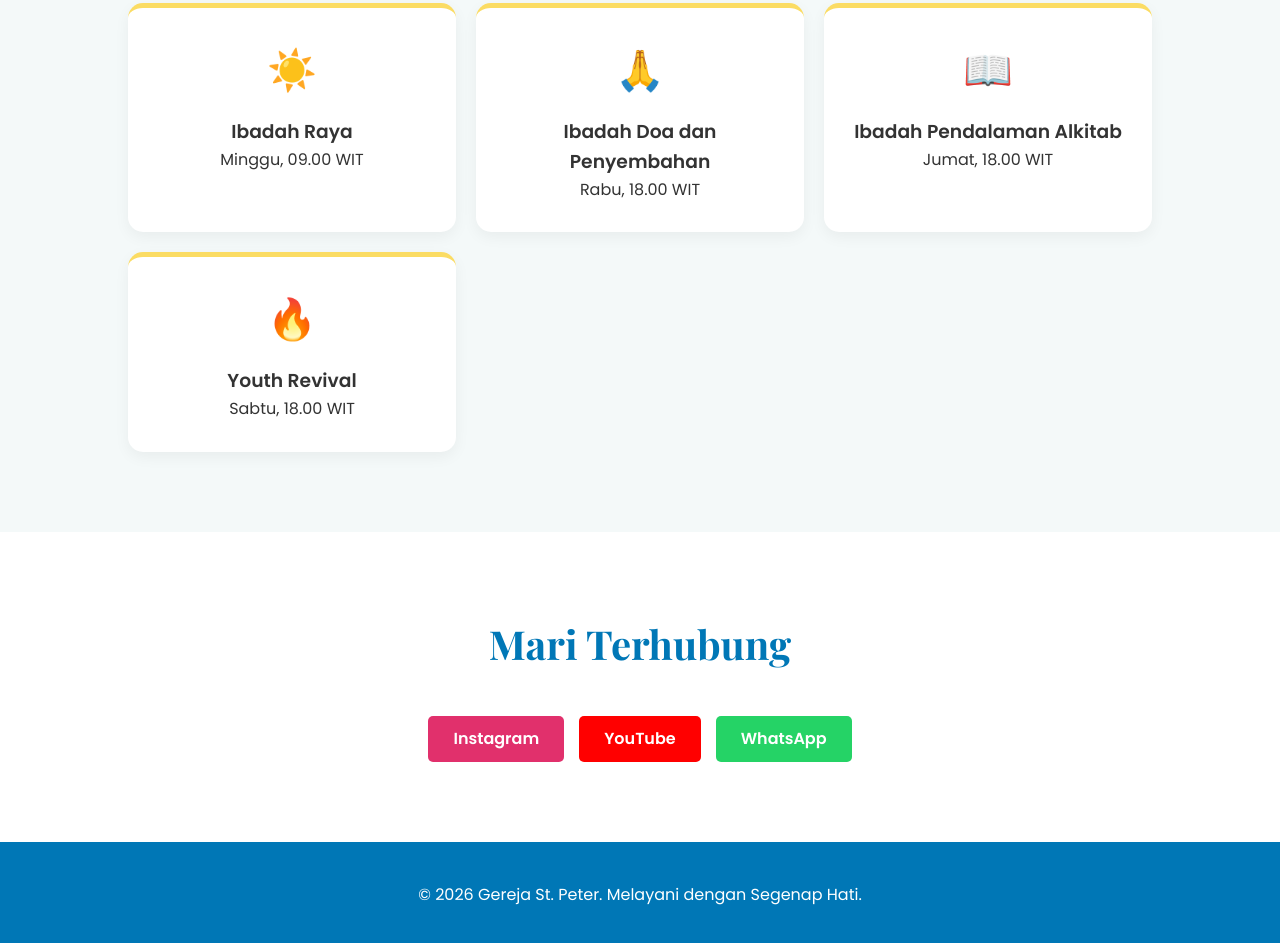
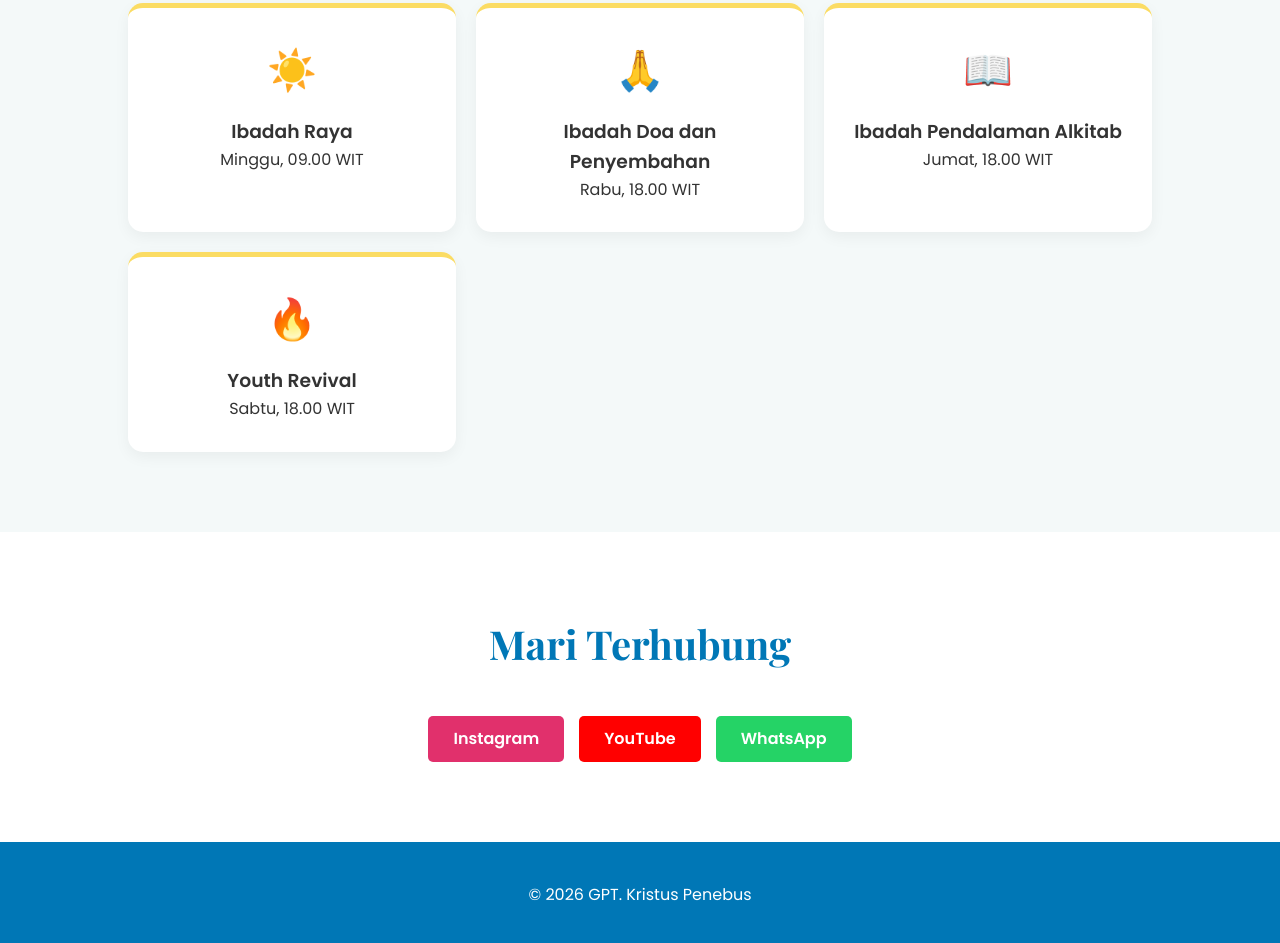
Before and after one commit to HiroVoid01/Website-Gereja, a plain HTML site: page index.html in a window 1280 px wide. Shown: the part 1825-2768 px from the top of the page. Drawn offline with nearby package versions, Linux system fonts and the light colour scheme.

Commit message:
Add files via upload

```diff
--- a/index.html
+++ b/index.html
@@ -28,7 +28,7 @@
         <div class="hero-text">
             <h1>Selamat Datang di<br>
                 GPT. Kristus Penebus</h1>
-            <p>"Berakar, Bertumbuh, dan Berbuah<br>
+            <p> "Berakar, Bertumbuh, dan Berbuah<br>
                 di dalam Kristus"</p>
             <a href="#jadwal" class="btn-primary">Lihat Jadwal Ibadah</a>
         </div>
@@ -87,7 +87,7 @@
     </section>
 
     <footer>
-        <p>&copy; 2026 Gereja St. Peter. Melayani dengan Segenap Hati.</p>
+        <p>&copy; 2026 GPT. Kristus Penebus</p>
     </footer>
 
 </body>
```
